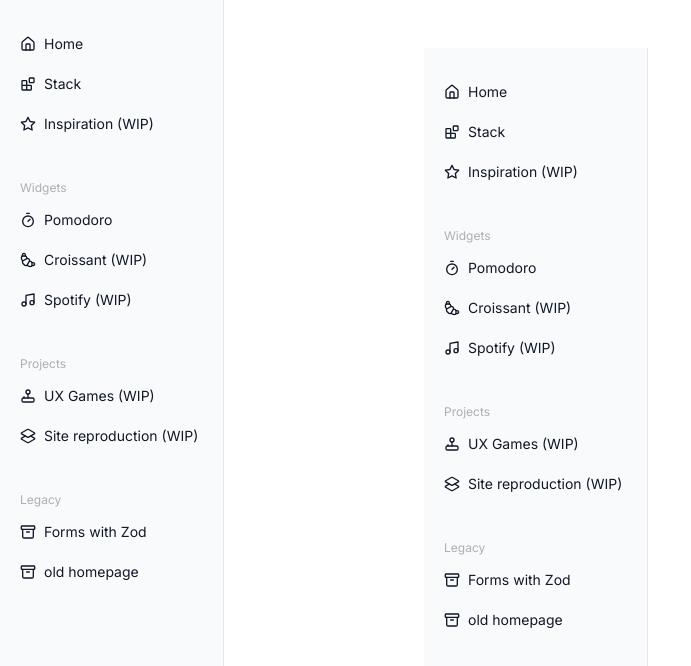
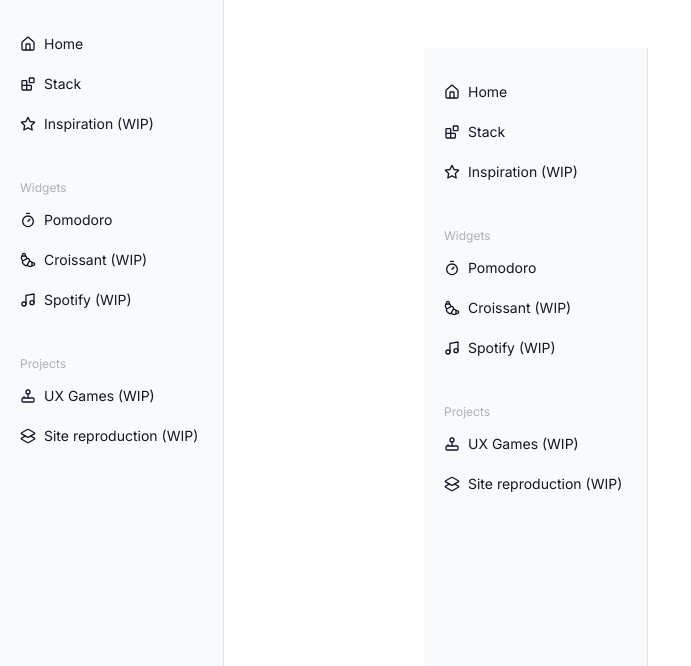
Before and after one commit to thomas1Gaillot/ultimate-side-project, a Next.js app: page /components/Sidebar in a window 1280 px wide. Shown: the top 666 px of the page, without its empty margins (0-691 px from the left). Built offline with nearby package versions, Linux system fonts and the light colour scheme.

Commit message:
do not display legacy pages anymore

```diff
--- a/data/usePages.ts
+++ b/data/usePages.ts
@@ -1,12 +1,11 @@
 import {
-    ArchiveIcon,
     BlocksIcon,
     CroissantIcon,
     HomeIcon,
     JoystickIcon,
-    Layers2Icon, LoaderCircle,
+    Layers2Icon,
+    LoaderCircle,
     MusicIcon,
-    Pause,
     Play,
     StarIcon,
     TimerIcon
@@ -65,20 +64,6 @@ const defaultPages = [
                 icon: Layers2Icon,
             },
         ]
-    },
-    {
-        section: 'Legacy',
-        pages: [
-            {
-                href: '/form-made-with-zod',
-                label: 'Forms with Zod',
-                icon: ArchiveIcon,
-            }, {
-                href: '/old-homepage',
-                label: 'old homepage',
-                icon: ArchiveIcon,
-            },
-        ]
     }
 ]
 export const usePages = () => {
```
